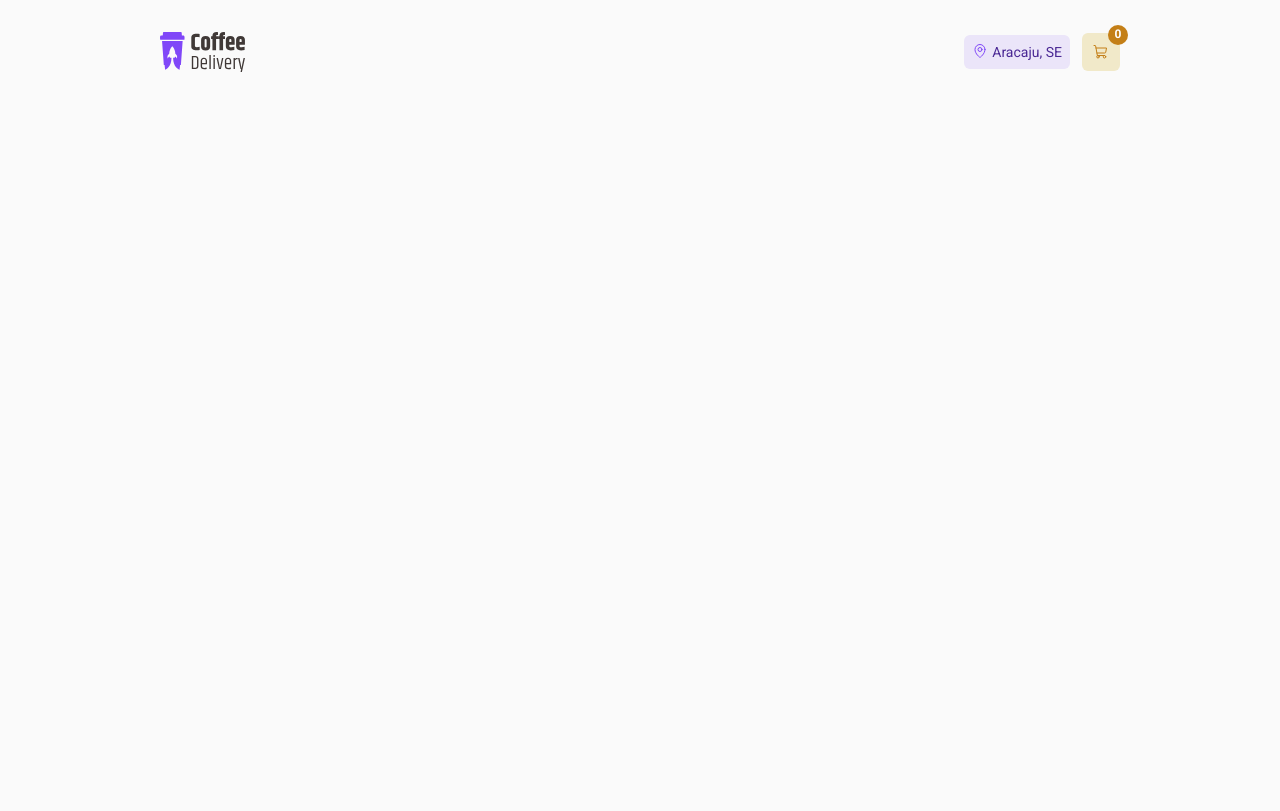
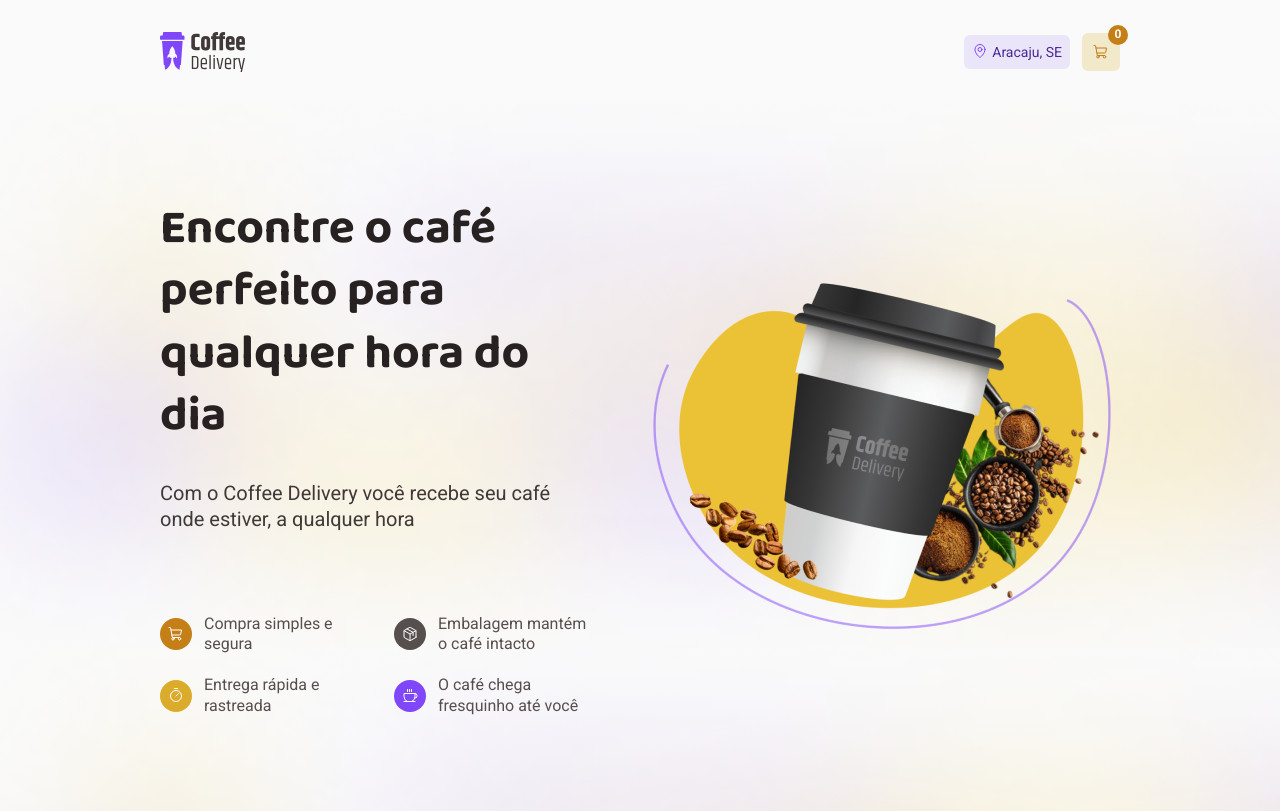
Before and after one commit to IkaroFeitosa/coffe-delivery, a React (Vite) app: page / in a window 1280 px wide. Built offline with nearby package versions, Linux system fonts and the light colour scheme.

Commit message:
feat: Banner

```diff
--- a/src/App.tsx
+++ b/src/App.tsx
@@ -1,16 +1,18 @@
-import { ThemeProvider } from "styled-components"
-import { defaultTheme } from "./styles/themes/default"
-import { GlobalStyle } from "./styles/global"
-import { Header } from "@components/Header"
+import { ThemeProvider } from "styled-components";
+import { defaultTheme } from "./styles/themes/default";
+import { GlobalStyle } from "./styles/global";
+import { BrowserRouter } from "react-router-dom";
+import { Router } from "./Router";
 
 function App() {
-
   return (
     <ThemeProvider theme={defaultTheme}>
-      <Header/>
-      <GlobalStyle/>
+      <BrowserRouter>
+        <Router/>
+      </BrowserRouter>
+      <GlobalStyle />
     </ThemeProvider>
-  )
+  );
 }
 
-export default App
+export default App;
--- /dev/null
+++ b/src/Router.tsx
@@ -0,0 +1,15 @@
+import { Route } from "react-router-dom";
+import { Routes } from "react-router-dom";
+import { DefaultLayout } from "./layouts/DefaultLayout";
+import { Home } from "./pages/Home";
+
+export function Router(){
+
+    return(
+        <Routes>
+            <Route path="/" element={<DefaultLayout/>}>
+            <Route path="/" element={<Home/>}/>
+            </Route>
+        </Routes>
+    )
+}
--- a/src/components/Header/styles.ts
+++ b/src/components/Header/styles.ts
@@ -6,9 +6,9 @@
     background: ${(props) => props.theme.background};
     display: flex;
     align-items: center;
-    padding-inline: 10rem;
     justify-content: space-between;
     position: sticky;
+    padding-inline: 10rem;
     top: 0;
     left: 0;
     z-index: 5;
--- /dev/null
+++ b/src/layouts/DefaultLayout/index.tsx
@@ -0,0 +1,12 @@
+import { Outlet } from "react-router-dom";
+import { Header } from "../../components/Header";
+import { LayoutContainer } from "./styles";
+
+export function DefaultLayout(){
+    return(
+        <LayoutContainer>
+            <Header/>
+            <Outlet/>
+        </LayoutContainer>
+    )
+}
--- /dev/null
+++ b/src/layouts/DefaultLayout/styles.ts
@@ -0,0 +1,8 @@
+import styled from "styled-components";
+
+export const LayoutContainer = styled.div`
+    width: 100%;
+    display: flex;
+    justify-content: center;
+    flex-direction: column;
+`
--- /dev/null
+++ b/src/pages/Home/components/Banner/index.tsx
@@ -0,0 +1,55 @@
+import { Coffee, Package, ShoppingCart, Timer } from "phosphor-react";
+import {
+  BannerContainer,
+  Icon,
+  ListContainer,
+  ListItem,
+  SubTitle,
+  TextBannerContainer,
+  Title,
+} from "./styles";
+import bannerImage from "@assets/images/bannerImage.png";
+import backgroundBanner from "@assets/images/background.png";
+import { useTheme } from "styled-components";
+
+export function Banner() {
+  const theme = useTheme();
+  return (
+    <BannerContainer backgroundBanner={backgroundBanner}>
+      <TextBannerContainer>
+        <Title>Encontre o café perfeito para qualquer hora do dia</Title>
+        <SubTitle>
+          Com o Coffee Delivery você recebe seu café onde estiver, a qualquer
+          hora
+        </SubTitle>
+        <ListContainer>
+          <ListItem>
+            <Icon backgroundIcon={theme["yellow-dark"]}>
+              <ShoppingCart />
+            </Icon>
+            <span>Compra simples e segura</span>
+          </ListItem>
+          <ListItem>
+            <Icon backgroundIcon={theme["base-text"]}>
+              <Package />
+            </Icon>
+            <span>Embalagem mantém o café intacto</span>
+          </ListItem>
+          <ListItem>
+            <Icon backgroundIcon={theme["yellow"]}>
+              <Timer />
+            </Icon>
+            <span>Entrega rápida e rastreada</span>
+          </ListItem>
+          <ListItem>
+            <Icon backgroundIcon={theme["purple"]}>
+              <Coffee />
+            </Icon>
+            <span>O café chega fresquinho até você</span>
+          </ListItem>
+        </ListContainer>
+      </TextBannerContainer>
+      <img src={bannerImage} alt="Banner" />
+    </BannerContainer>
+  );
+}
--- /dev/null
+++ b/src/pages/Home/components/Banner/styles.ts
@@ -0,0 +1,66 @@
+import styled from "styled-components";
+interface IBannerContainer {
+  backgroundBanner: string;
+}
+interface IIcon {
+  backgroundIcon: string;
+}
+export const BannerContainer = styled.div<IBannerContainer>`
+  width: 100%;
+  display: flex;
+  justify-content: space-between;
+  align-items: center;
+  gap: 3.5rem;
+  padding: 5.875rem 10rem;
+  background-image: url(${({ backgroundBanner }) => backgroundBanner});
+
+    img{
+        width: 29.75rem;
+        height: 22.5rem;
+    }
+`;
+
+export const TextBannerContainer = styled.div`
+  display: flex;
+  flex-direction: column;
+  gap: 1rem;
+`;
+
+export const Title = styled.div`
+  font-family: "Baloo 2";
+  font-weight: bold;
+  font-size: 3rem;
+  line-height: 130%;
+  color: ${(props) => props.theme["base-title"]};
+  margin-bottom: 1rem;
+`;
+export const SubTitle = styled.div`
+  font-size: 1.25rem;
+  line-height: 130%;
+  color: ${(props) => props.theme["base-subtitle"]};
+`;
+export const ListContainer = styled.div`
+display: grid;
+grid-template-columns: 1fr 1fr;
+gap: 1.25rem 2.5rem;
+margin-top: 4.125rem;
+`;
+export const ListItem = styled.div`
+  display: flex;
+  align-items: center;
+  gap: 0.75rem;
+  font-size: 1rem;
+  line-height: 130%;
+  color: ${(props) => props.theme["base-text"]};
+`;
+export const Icon = styled.div<IIcon>`
+  padding: 0.5rem;
+  background-color: ${(props) => props.backgroundIcon};
+  width: 2rem;
+  height: 2rem;
+  display: flex;
+  align-items: center;
+  justify-content: center;
+  border-radius: 100%;
+  color: ${(props) => props.theme.white};
+`;
--- /dev/null
+++ b/src/pages/Home/index.tsx
@@ -0,0 +1,10 @@
+import { Banner } from "./components/Banner";
+import { HomeContainer } from "./styles";
+
+export function Home(){
+    return(
+        <HomeContainer>
+            <Banner/>
+        </HomeContainer>
+    )
+}
--- /dev/null
+++ b/src/pages/Home/styles.ts
@@ -0,0 +1,6 @@
+import styled from "styled-components";
+
+export const HomeContainer=styled.div`
+    display: flex;
+    flex-direction: column;
+`
```
Also changed, not shown: src/@types/styles.d.ts (added, +8 -0 lines), src/assets/images/Background.png (added), src/assets/images/bannerImage.png (added).
